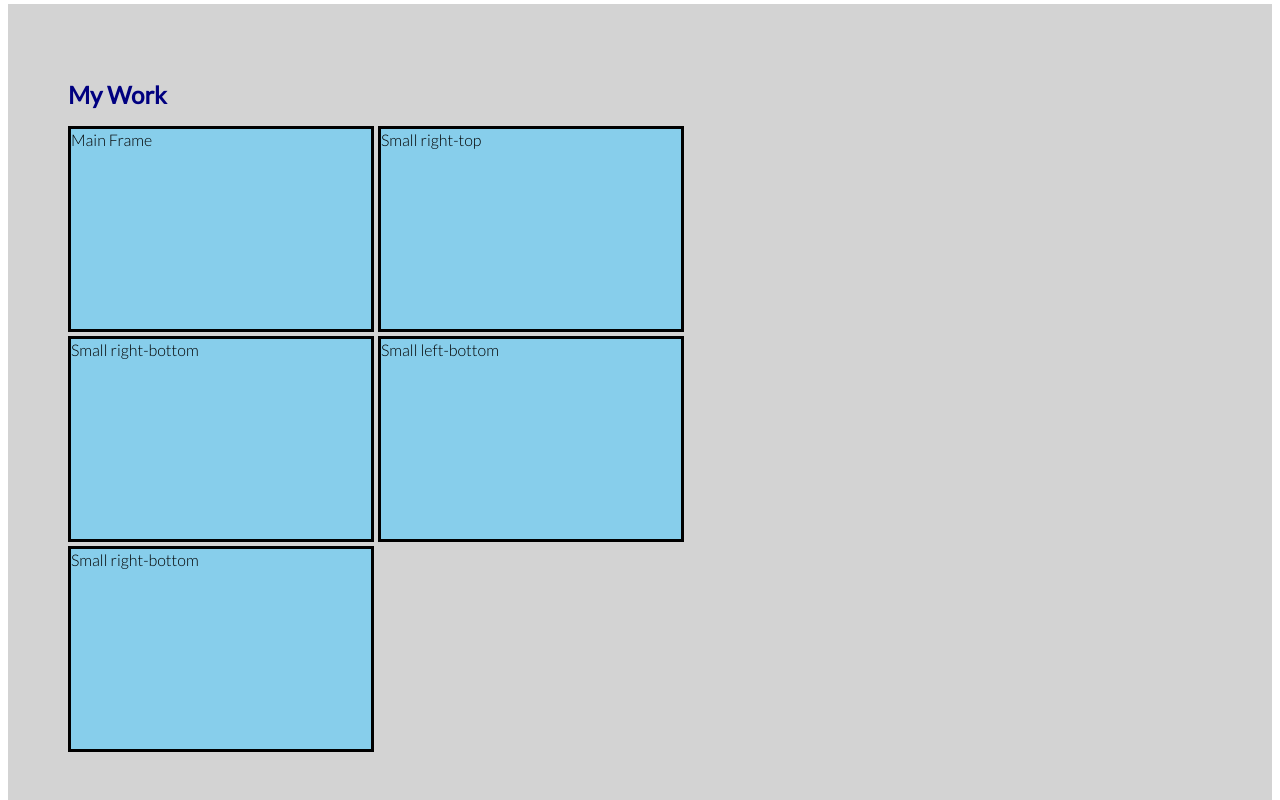
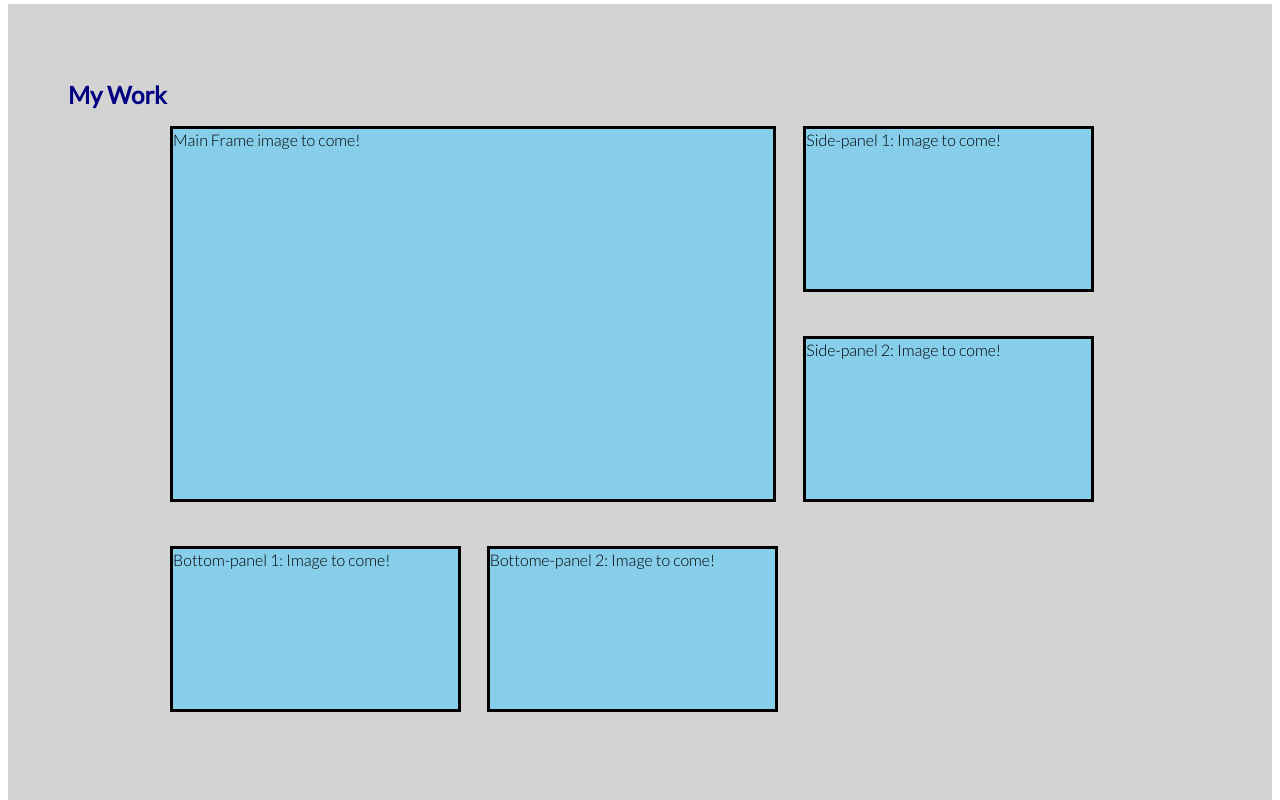
Before and after one commit to Jason-Ahmed-123/Jason-Ahmed-Portfolio, a plain HTML site: page index.html in a window 1280 px wide. Shown: the part 720-1520 px from the top of the page. Drawn offline with Linux system fonts and the light colour scheme.

Commit message:
created CSS grid

```diff
--- a/assets/css/style.css
+++ b/assets/css/style.css
@@ -98,18 +98,67 @@ section {
   }
 
 .grid-container {
+    max-width: 940px;
+    margin: 0 auto;
     display: grid;
-    grid-template-columns: 310px 310px;
-    grid-template-rows: 210px 210px;
+    grid-template-columns: repeat(3, 1fr); /* 3 x 1 fraction */
+    grid-template-rows: repeat(3, 200px); /* 3 x 200px */
+    grid-gap: 10px;
 }
 
-.grid-item {
-    width: 300px;
-    height: 200px;
+/* size of frames starts */
+.grid-item-main {
+    width: 600px;
+    height: 370px;
     background-color: skyblue;
     border: solid;
     color: black;
   }
 
+.grid-item {
+    width: 285px;
+    height: 160px;
+    background-color: skyblue;
+    border: solid;
+    color: black;
+  }
+  /* size of frames ends */
+
+  /* positioning grid-items starts */
+  .main {
+      grid-column-start: 1;
+      grid-column-end: 3;
+      grid-row-start: 1;
+      grid-row-end: 3;
+  }
+
+  .right-top {
+      grid-column-start: 3;
+      grid-column-end: 4;
+      grid-row-start: 1;
+      grid-row-end: 2;
+  }
+
+  .right-bottom {
+      grid-column-start: 3;
+      grid-column-end: 4;
+      grid-row-start: 2;
+      grid-row-end: 3;
+  }
+
+  .bottom-left {
+    grid-column-start: 1;
+    grid-column-end: 2;
+    grid-row-start: 3;
+    grid-row-end: 4;
+  }
+
+  .bottom-right {
+    grid-column-start: 2;
+    grid-column-end: 3;
+    grid-row-start: 3;
+    grid-row-end: 4;
+  }
+
 
 /* Media Queries to come here */
--- a/index.html
+++ b/index.html
@@ -68,24 +68,24 @@
                 <div class="grid-container">
 
                     <!-- Body -->
-                    <div class="grid-item">
-                        Main Frame
+                    <div class="grid-item-main main">
+                        Main Frame image to come!
                     </div>
 
-                    <div class="grid-item">
-                        Small right-top
+                    <div class="grid-item right-top">
+                        Side-panel 1: Image to come!
                     </div>
 
-                    <div class="grid-item">
-                        Small right-bottom
+                    <div class="grid-item right-bottom">
+                        Side-panel 2: Image to come!
                     </div>
 
-                    <div class="grid-item">
-                        Small left-bottom
+                    <div class="grid-item bottom-left">
+                        Bottom-panel 1: Image to come!
                     </div>
 
-                    <div class="grid-item">
-                        Small right-bottom
+                    <div class="grid-item bottom-right">
+                        Bottome-panel 2: Image to come!
                     </div>
 
                 </div> <!-- div service-grid-container -->
```
